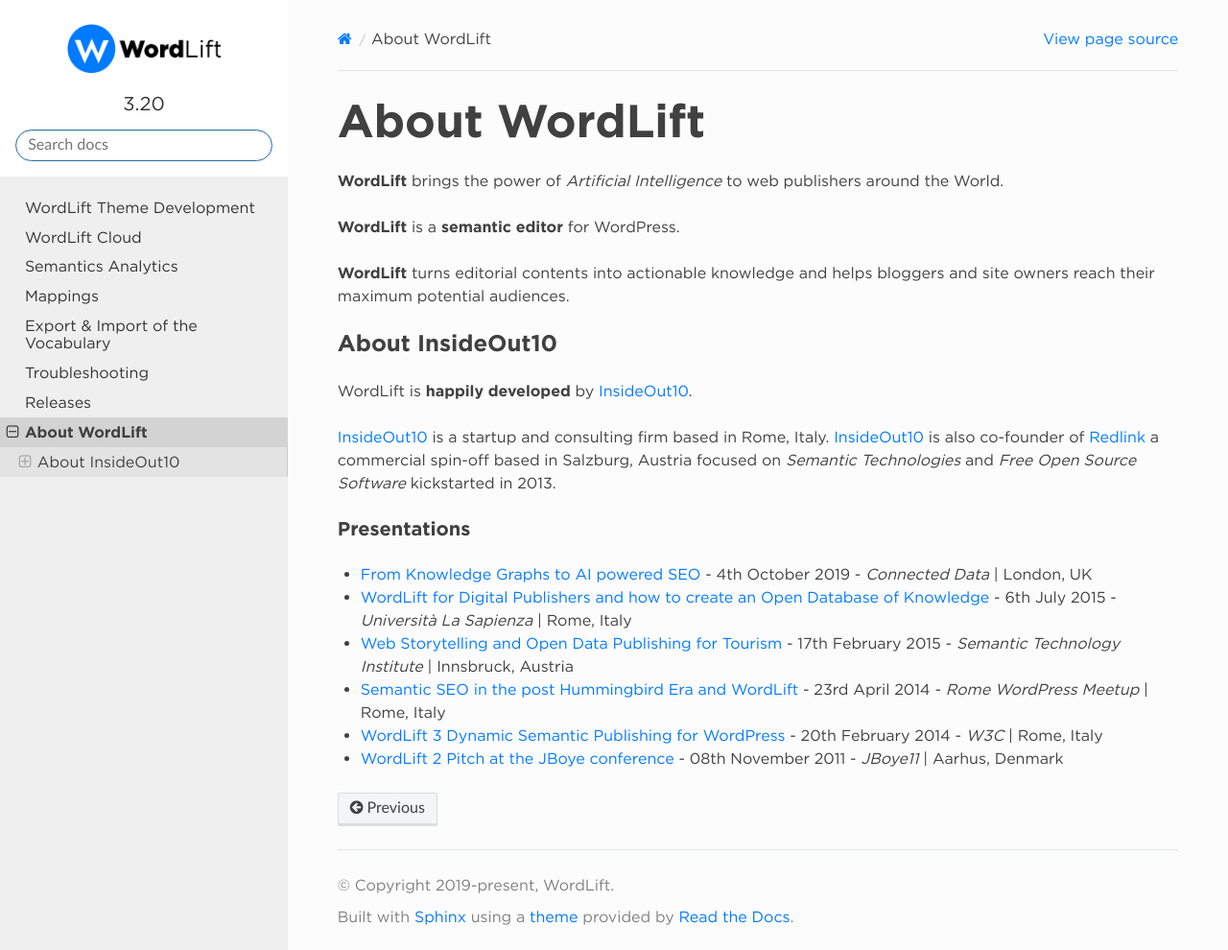
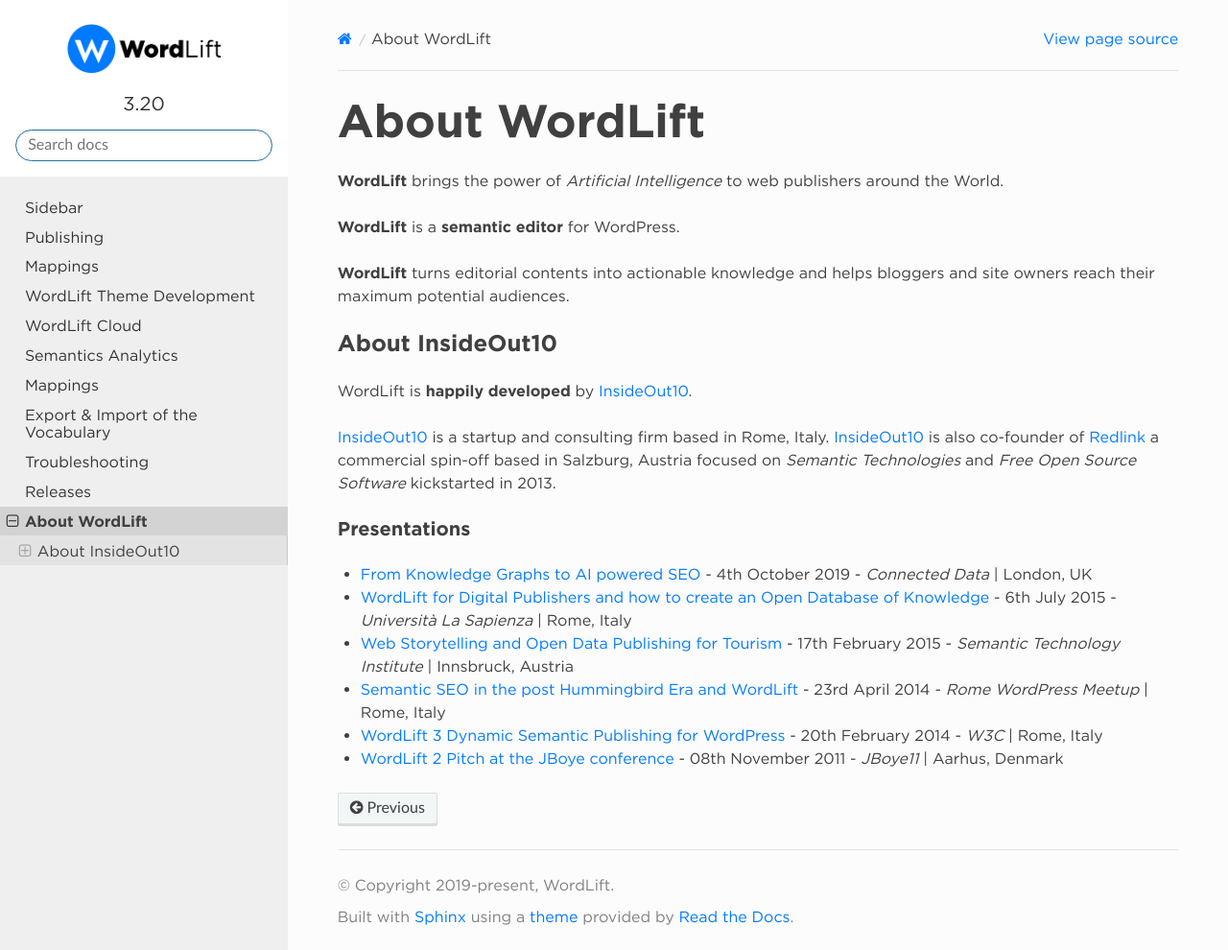
Before and after one commit to insideout10/wordlift-docs, a Sphinx documentation site: the page built from docs/about.rst, in a window 1280 px wide and 990 px high. Shown: the whole window at 96% size. Built offline with Sphinx 7.4.7 and the Read the Docs theme 2.0.0, drawn with Linux system fonts in a browser that asks for light colours; pages that are not in the unit, such as notebooks, are missing from menus.

Commit message:
Update index.rst

```diff
--- a/docs/index.rst
+++ b/docs/index.rst
@@ -45,7 +45,11 @@
 .. toctree::
    :maxdepth: 2
 
-Sidebar
+   editors
+   sidebar
+   publishing
+   mappings
+   woocommerce
 
 .. _wordlift-theme-development:
 
```
